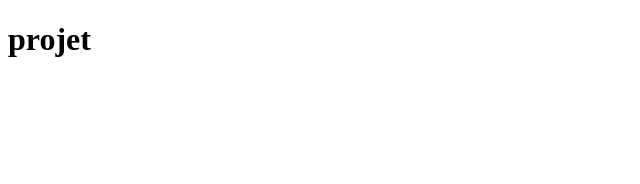
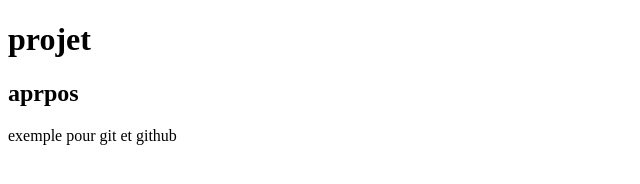
Before and after one commit to maryamabbess1708/exemple, a plain HTML site: page index.html in a window 1280 px wide. Shown: the whole page, without its empty margins (0-640 px from the left). Drawn offline with Linux system fonts and the light colour scheme.

Commit message:
add le contenu du html

```diff
--- a/index.html
+++ b/index.html
@@ -7,5 +7,9 @@
 </head>
 <body>
     <h1>projet</h1>
+    <section>
+        <h2>aprpos</h2>
+        <p>exemple pour git et github</p>
+    </section>
 </body>
 </html>
```
